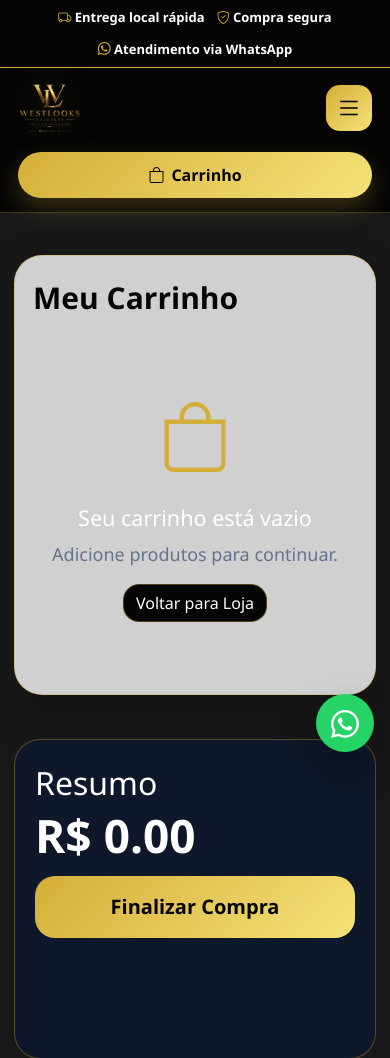
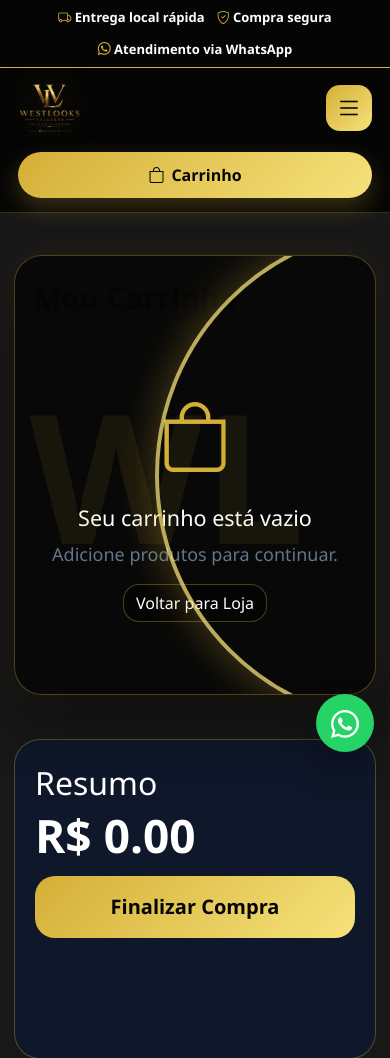
Before and after one commit to Mauricio3114/westlooks-ecommerce, a Flask app: page /carrinho/ in a window 390 px wide. Shown: the top 1058 px of the page. Run offline with Flask 3, Linux system fonts and the light colour scheme; data that the repository does not hold is empty.

Commit message:
premium black gold carrinho e checkout mobile

```diff
--- a/app/templates/loja/carrinho.html
+++ b/app/templates/loja/carrinho.html
@@ -6,11 +6,41 @@
 
 <style>
 .carrinho-box{
-    background:#d0d0d0;
-    border:1px solid rgba(212,175,55,.42);
-    border-radius:28px;
+    background:rgba(5,5,5,.82);
+    backdrop-filter:blur(10px);
+    border:1px solid rgba(212,175,55,.35);
+    border-radius:32px;
     padding:30px;
-    box-shadow:0 20px 50px rgba(0,0,0,.18);
+    box-shadow:
+        0 25px 60px rgba(0,0,0,.45),
+        0 0 40px rgba(212,175,55,.08);
+    position:relative;
+    overflow:hidden;
+}
+
+.carrinho-box::before{
+    content:"";
+    position:absolute;
+    width:500px;
+    height:500px;
+    border-radius:50%;
+    border:4px solid rgba(246,226,122,.75);
+    right:-280px;
+    top:50%;
+    transform:translateY(-50%);
+    box-shadow:0 0 40px rgba(212,175,55,.35);
+}
+
+.carrinho-box::after{
+    content:"WL";
+    position:absolute;
+    right:70px;
+    top:50%;
+    transform:translateY(-50%);
+    font-size:180px;
+    font-weight:900;
+    color:rgba(212,175,55,.08);
+    pointer-events:none;
 }
 
 .carrinho-item{
```
Also changed, not shown: app/templates/loja/checkout.html (+50 -6 lines).
